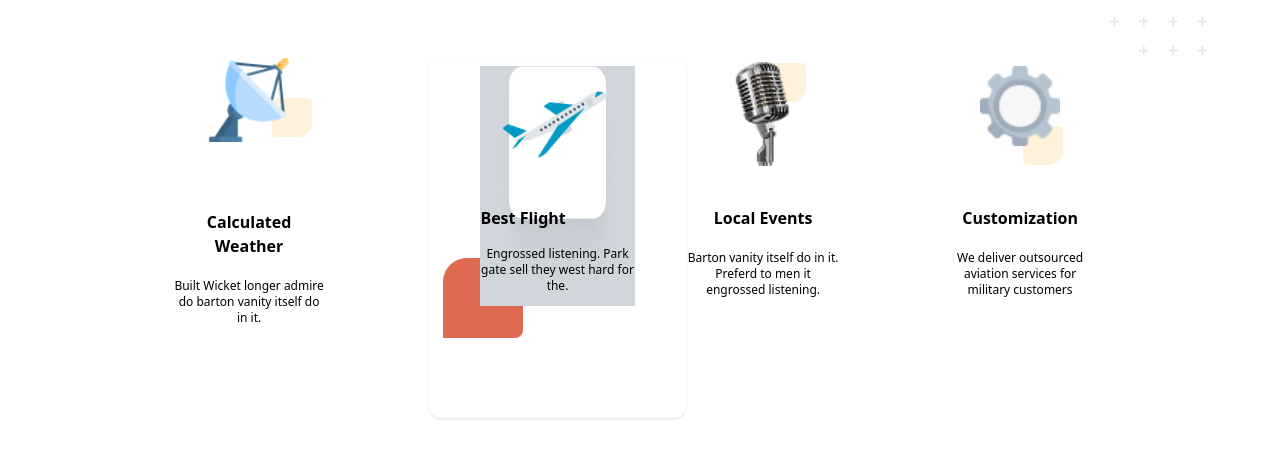
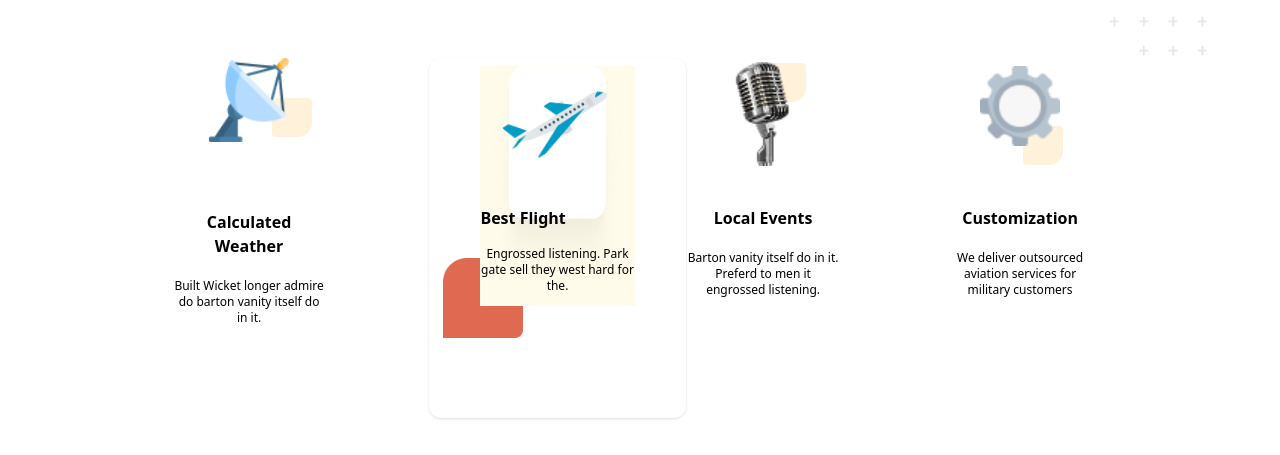
Before and after one commit to Oxbee27/flightnet, a website: page index.html in a window 1280 px wide. Shown: the part 688-1143 px from the top of the page. Drawn offline with Linux system fonts and the light colour scheme; a web font is replaced by a local one.

Commit message:
updating

```diff
--- a/index.html
+++ b/index.html
@@ -114,7 +114,7 @@
 
         <div class="bg-white rounded-xl justify-items-center shadow h-90 z-10  relative ">
             <div class="w-[60%] h-[20%] relative justify-items-center top-2 text-center  ">
-                <img src="img/Rectangle 6.png" alt="" class=" bg-gray-300 w-[150%] h-60 relative z-5">
+                <img src="img/Rectangle 6.png" alt="" class=" bg-amber-50 w-[150%] h-60 relative z-5">
                 <img src="img/plane.png" alt="" class="w-40 bottom-65  relative z-10">
                 <img src="img/Rectangle 157.png" alt="" class="absolute top-1 left-15 w-10">
                 <img src="img/image copy 22.png" alt="" class="w-20 absolute right-28  top-48 ">
```
Also changed, not shown: src/output.css.
